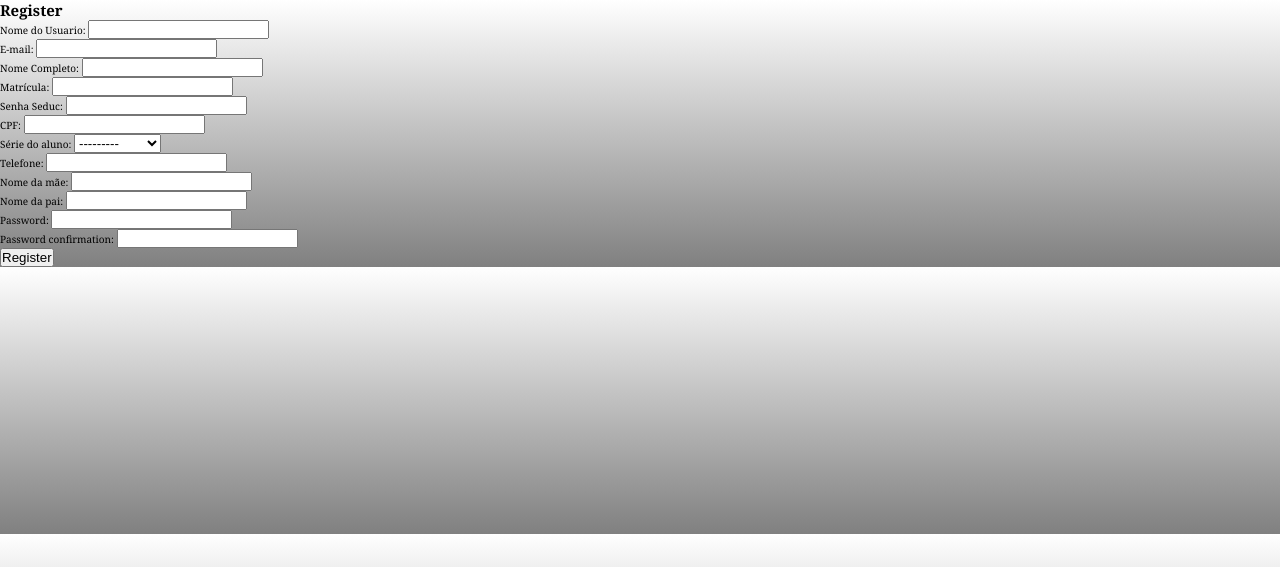
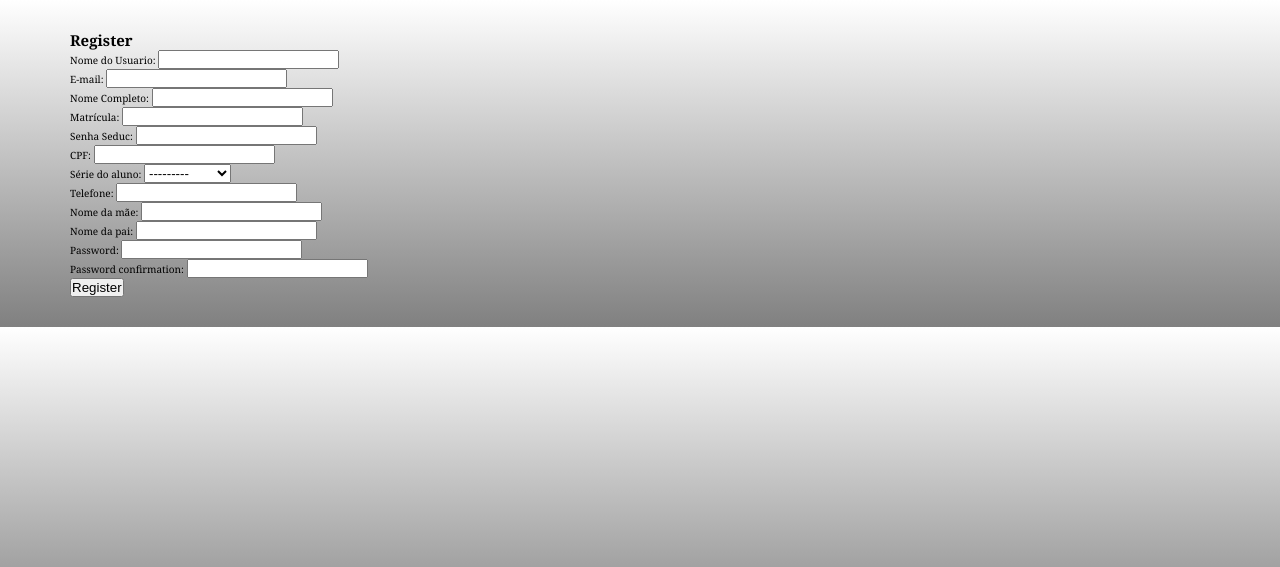
Before and after one commit to Lucas-Espindola-dev/Escola_Cosme_Rodrigues, a Django app: page /register/ in a window 1280 px wide. Shown: the top 567 px of the page. Run offline with Django 5.2, Linux system fonts and the light colour scheme.

Commit message:
Creating divisions

```diff
--- a/templates/pages/register.html
+++ b/templates/pages/register.html
@@ -1,10 +1,14 @@
 {% extends 'pages/base.html' %}
 
 {% block content %}
+<div class="main content container">
+    <div class="form-register">
         <h2>Register</h2>
         <form method="post">
             {% csrf_token %}
             {{ form.as_p }}
             <button type="submit">Register</button>
         </form>
+    </div>
+</div>
 {% endblock %}
```
Lines whose indentation alone changed are shown as unchanged.
